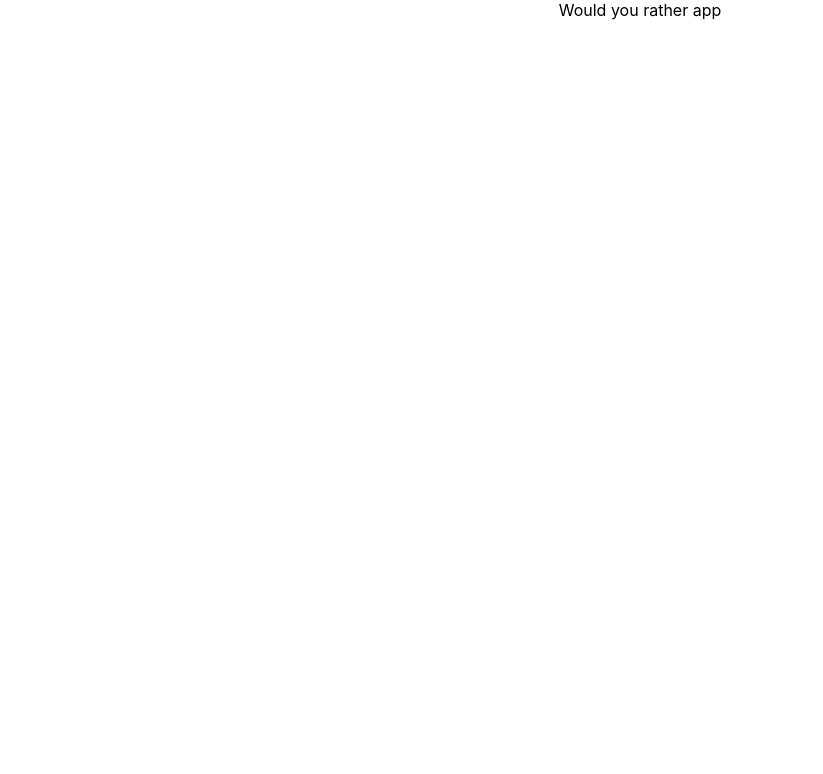
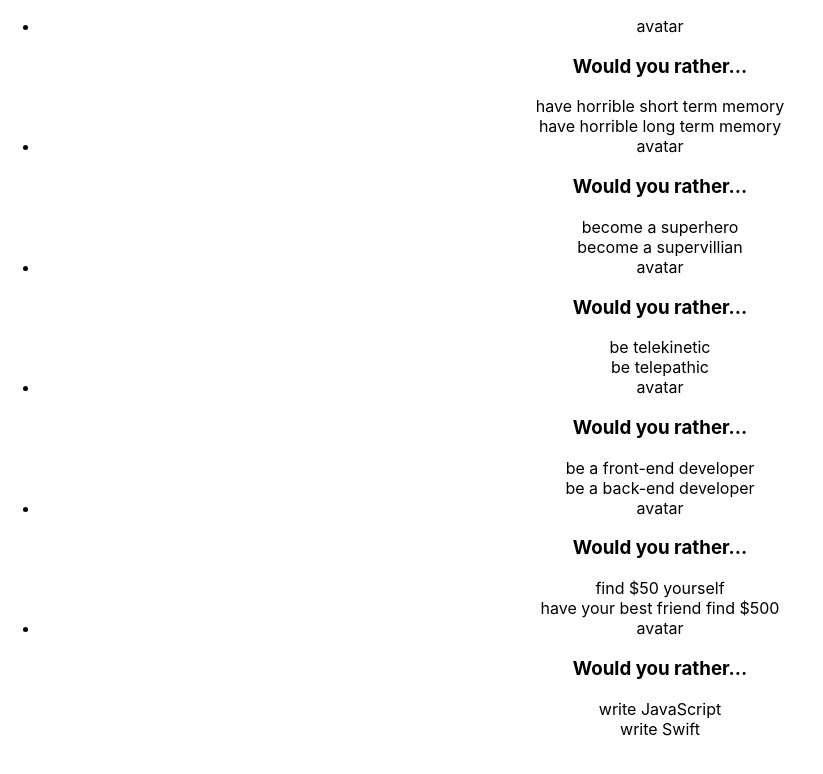
Before and after one commit to rotegras/udacity-would-you-rather, a React (Create React App) app: page /home in a window 1280 px wide. Shown: the top 774 px of the page, without its empty margins (0-823 px from the left). Built offline with nearby package versions, Linux system fonts and the light colour scheme.

Commit message:
feat: add Home and QuestionCard components

```diff
--- a/src/App.js
+++ b/src/App.js
@@ -2,6 +2,7 @@ import React, { Component } from 'react';
 import { connect } from 'react-redux';
 import handleInitialData from './actions/shared';
 import './App.css';
+import Home from './components/Home';
 
 class App extends Component {
 
@@ -13,7 +14,7 @@ class App extends Component {
   render() {
     return (
       <div className="App">
-        Would you rather app
+        <Home />
       </div>
     );
   }
--- /dev/null
+++ b/src/components/Home/Home.js
@@ -0,0 +1,31 @@
+/* eslint-disable */
+import React from 'react';
+import { connect } from 'react-redux';
+import QuestionCard from '../QuestionCard';
+
+
+function Home({ questions }) {
+  console.log(Object.entries(questions));
+  return (
+    <ul>
+      {
+        Object.entries(questions).map((q) => (
+          <li key={q[1].id}>
+            <QuestionCard
+              question={q[1]}
+            />
+          </li>
+        ))
+      }
+    </ul>
+  )
+}
+
+function mapStateToProps({ questions }) {
+  return {
+    questions
+  }
+}
+
+
+export default connect(mapStateToProps)(Home);
--- /dev/null
+++ b/src/components/Home/index.js
@@ -0,0 +1 @@
+export { default } from './Home';
--- /dev/null
+++ b/src/components/QuestionCard/QuestionCard.js
@@ -0,0 +1,21 @@
+import React from 'react';
+import PropTypes from 'prop-types';
+
+export default function QuestionCard({ question }) {
+  return (
+    <div>
+      <div className="user-avatar">avatar</div>
+      <h3>Would you rather...</h3>
+      <div>
+        {question.optionOne.text}
+      </div>
+      <div>
+        {question.optionTwo.text}
+      </div>
+    </div>
+  )
+}
+
+QuestionCard.propTypes = {
+  question: PropTypes.object.isRequired,
+}
--- /dev/null
+++ b/src/components/QuestionCard/index.js
@@ -0,0 +1 @@
+export { default } from './QuestionCard';
```
